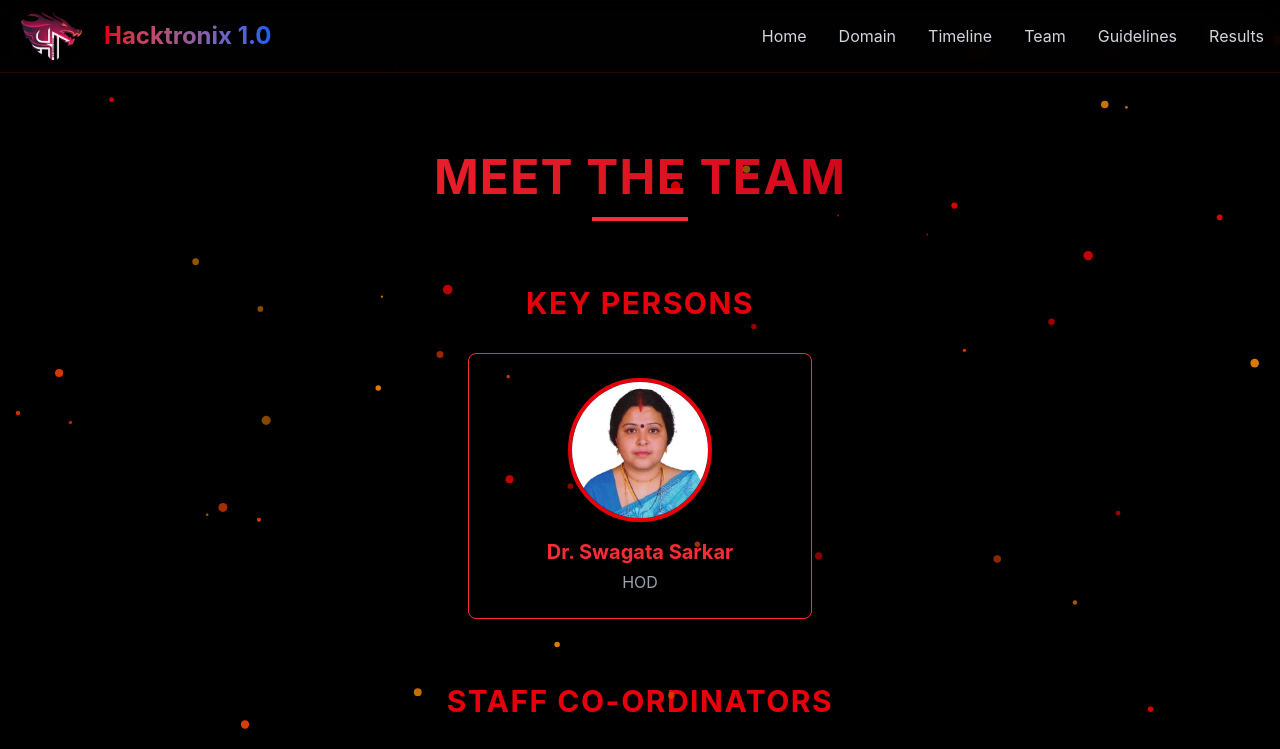
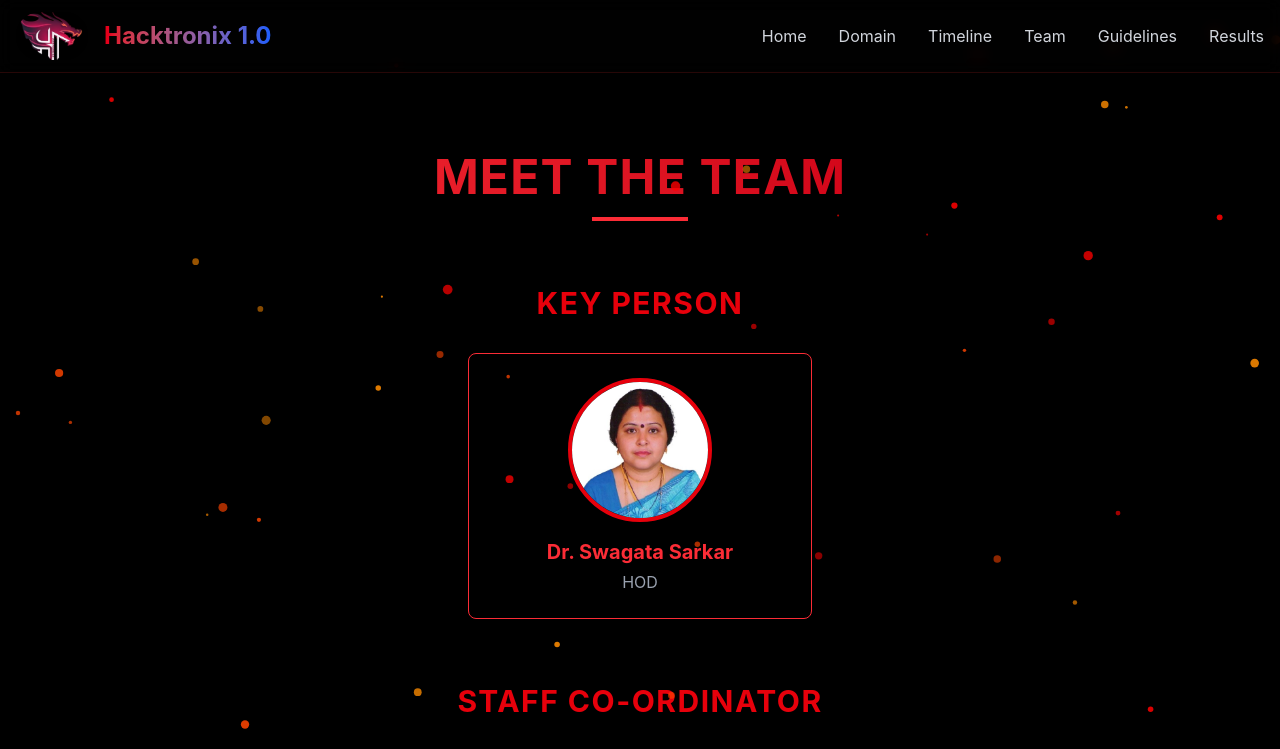
Before and after one commit to Sudharshan2026/Hacktronix, a React (Vite) app: page /team in a window 1280 px wide. Shown: the top 749 px of the page. Built offline with nearby package versions, Linux system fonts and the light colour scheme.

Commit message:
Update OrganizersPage.tsx

```diff
--- a/src/components/OrganizersPage.tsx
+++ b/src/components/OrganizersPage.tsx
@@ -107,8 +107,8 @@ const OrganizersPage: React.FC = () => {
           </h1>
           <div className="w-24 h-1 bg-red-500 mx-auto animate-expand-line-fast"></div>
         </div>
-        <TeamSection title="KEY PERSONS" members={keyPersons} />
-        <TeamSection title="STAFF CO-ORDINATORS" members={staffCoordinators} />
+        <TeamSection title="KEY PERSON" members={keyPersons} />
+        <TeamSection title="STAFF CO-ORDINATOR" members={staffCoordinators} />
         <TeamSection title="OVERALL CO-ORDINATORS" members={overallCoordinators} />
         <TeamSection title="SECREATARIE" members={over} />
         <TeamSection title="WEB DEVELOPERS" members={webDevelopers} />
```
